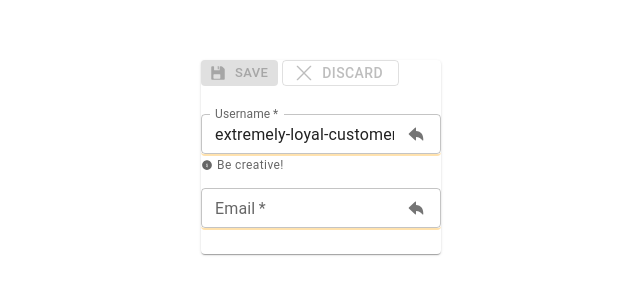
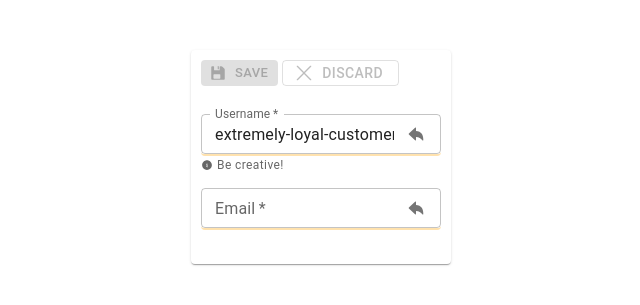
Before and after one commit to jjawny/a-blue-bird, a React (Vite) app in the folder client/: page / in a window 1280 px wide. Shown: the part 243-548 px from the top of the page, without its empty margins (319-959 px from the left). Built offline with nearby package versions, Linux system fonts and the light colour scheme; no server answers.

Commit message:
use theme

```diff
--- a/client/src/index.tsx
+++ b/client/src/index.tsx
@@ -1,10 +1,15 @@
+import { CssBaseline, ThemeProvider } from "@mui/material";
 import { StrictMode } from "react";
 import { createRoot } from "react-dom/client";
 import App from "./App.tsx";
 import "./index.css";
+import { theme } from "./shared/constants/theme.ts";
 
 createRoot(document.getElementById("root")!).render(
   <StrictMode>
-    <App />
+    <ThemeProvider theme={theme}>
+      <CssBaseline />
+      <App />
+    </ThemeProvider>
   </StrictMode>,
 );
```
